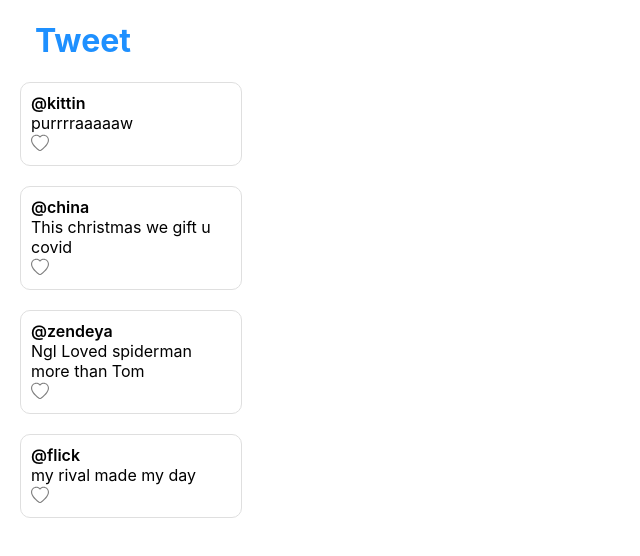
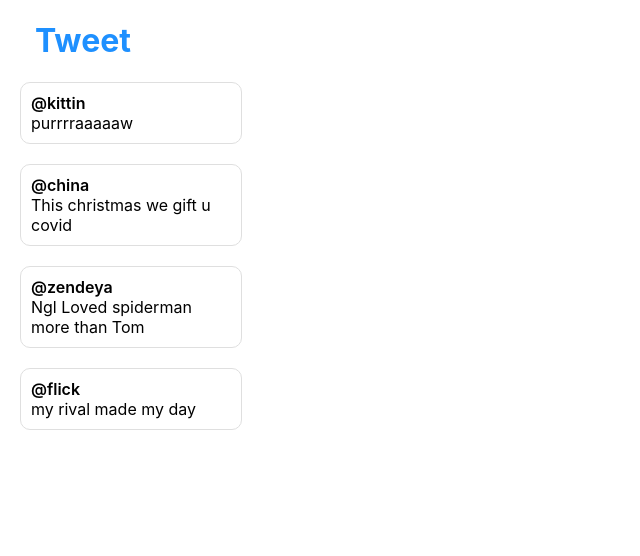
Before and after one commit to roshnirajak/React-Tweet, a React (Create React App) app: page / in a window 1280 px wide. Shown: the top 556 px of the page, without its empty margins (0-640 px from the left). Built offline with nearby package versions, Linux system fonts and the light colour scheme.

Commit message:
Update Tweet.js

```diff
--- a/src/Tweet.js
+++ b/src/Tweet.js
@@ -1,8 +1,7 @@
 import React from 'react';
 import './App.css';
-import like from './like_func';
 
-const Tweet = ({ menuData }) => {
+const Tweet = ({ menuData, heart }) => {
     console.log(menuData);
     console.log("hello");
 
@@ -15,20 +14,21 @@ const Tweet = ({ menuData }) => {
 
 
                         {/* <input type='text' placeholder="Enter your tweet" id="input-tweet" />
-            <button>
-                <svg xmlns="http://www.w3.org/2000/svg" width="28" height="28" fill="dodgerblue" className="bi bi-plus-circle-fill" viewBox="0 0 16 16"><path d="M16 8A8 8 0 1 1 0 8a8 8 0 0 1 16 0zM8.5 4.5a.5.5 0 0 0-1 0v3h-3a.5.5 0 0 0 0 1h3v3a.5.5 0 0 0 1 0v-3h3a.5.5 0 0 0 0-1h-3v-3z" />
-                </svg></button>
-            <p /> */}
+                        <button>
+                            <svg xmlns="http://www.w3.org/2000/svg" width="28" height="28" fill="dodgerblue" className="bi bi-plus-circle-fill" viewBox="0 0 16 16"><path d="M16 8A8 8 0 1 1 0 8a8 8 0 0 1 16 0zM8.5 4.5a.5.5 0 0 0-1 0v3h-3a.5.5 0 0 0 0 1h3v3a.5.5 0 0 0 1 0v-3h3a.5.5 0 0 0 0-1h-3v-3z" />
+                            </svg></button>
+                            <p /> */
+                        }
                         <div className='box-cont'>
                             <div className="box">
                                 <span className="uname">{curElem.uname}</span><br />
                                 <span id="content">{curElem.content}</span><br />
-                                <button onClick={like}>
+                                {/* <button onClick={heart}>
                                     <span id="add">
                                         <svg xmlns='http://www.w3.org/2000/svg' width='18' height='18' fill='grey' className='bi bi-heart' viewBox='0 0 16 13'><path d='m8 2.748-.717-.737C5.6.281 2.514.878 1.4 3.053c-.523 1.023-.641 2.5.314 4.385.92 1.815 2.834 3.989 6.286 6.357 3.452-2.368 5.365-4.542 6.286-6.357.955-1.886.838-3.362.314-4.385C13.486.878 10.4.28 8.717 2.01L8 2.748zM8 15C-7.333 4.868 3.279-3.04 7.824 1.143c.06.055.119.112.176.171a3.12 3.12 0 0 1 .176-.17C12.72-3.042 23.333 4.867 8 15z' />
                                         </svg>
                                     </span>
-                                </button>
+                                </button> */}
                                 <span id='display'></span>
                             </div>
                             <div className="box2"></div>
```
